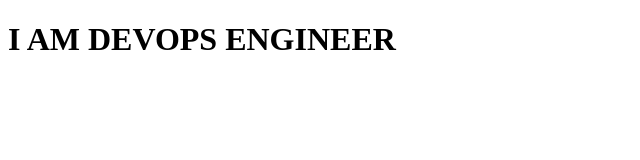
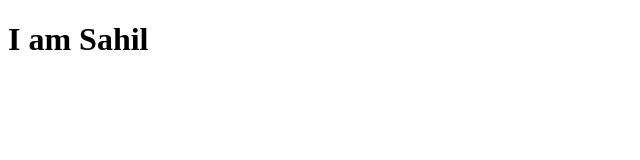
Before and after one commit to Curiousgoal202/Project1, a plain HTML site: page index.html in a window 1280 px wide. Shown: the whole page, without its empty margins (0-640 px from the left). Drawn offline with Linux system fonts and the light colour scheme.

Commit message:
Update index.html

```diff
--- a/index.html
+++ b/index.html
@@ -7,6 +7,6 @@
     <meta charset="UTF-8">
 </head>
 <body>
-    <h1>I AM DEVOPS ENGINEER</h1>
+    <h1>I am Sahil</h1>
 </body>
 </html>
```
